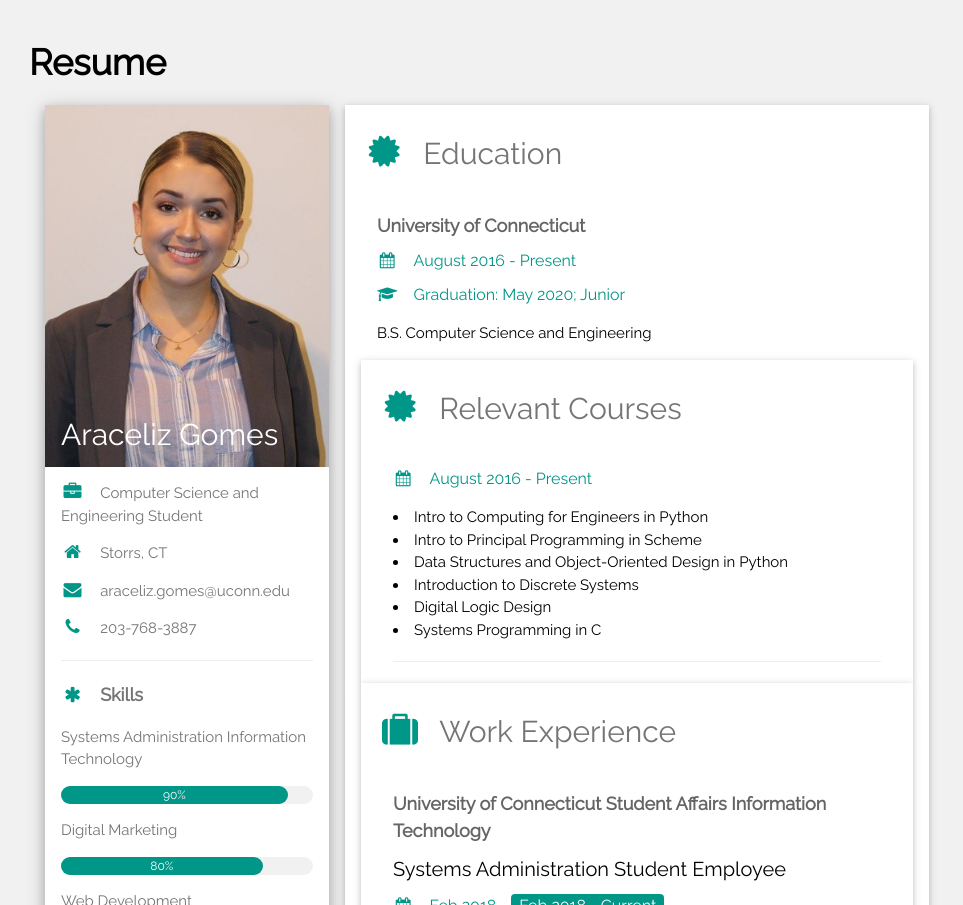
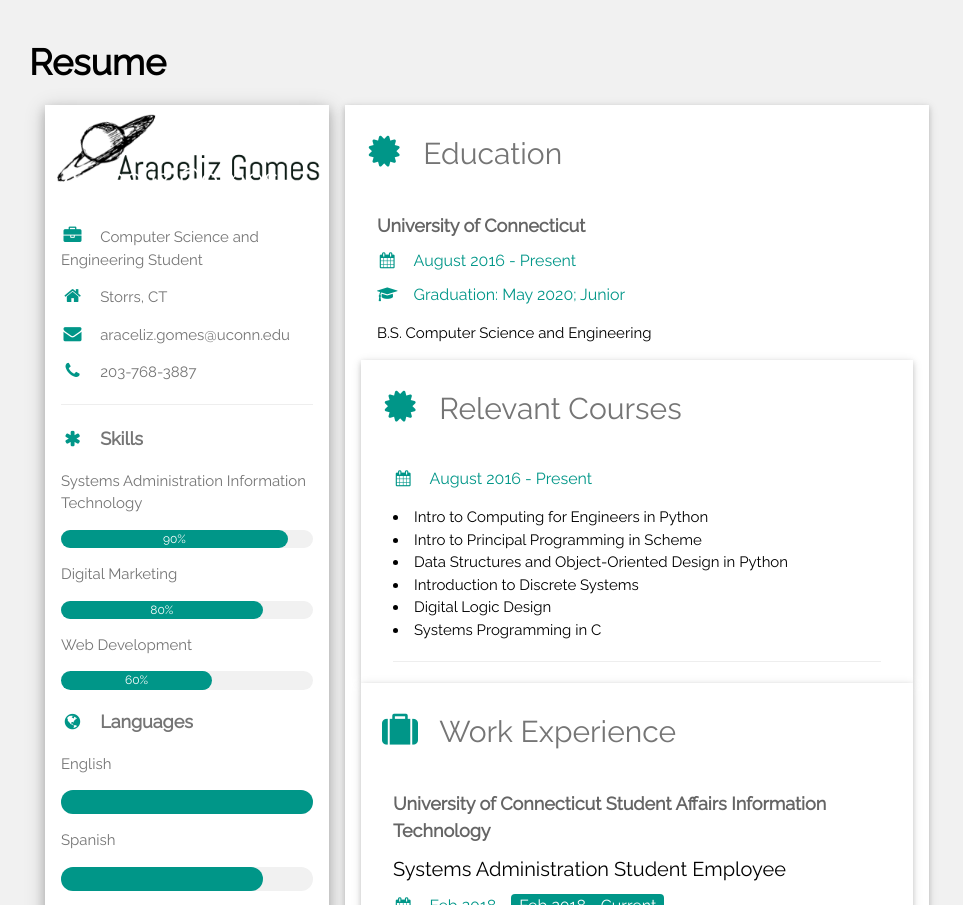
Before and after one commit to AracelizGomes/AracelizGomes.github.io, a website: page index.html in a window 1280 px wide. Shown: the part 946-1851 px from the top of the page, without its empty margins (303-1266 px from the left). Drawn offline with nearby package versions, Linux system fonts and the light colour scheme.

Commit message:
Update index.html

```diff
--- a/index.html
+++ b/index.html
@@ -137,7 +137,7 @@ body,h1,h2,h3,h4,h5,h6 {font-family: "Raleway", sans-serif}
 
       <div class="w3-white w3-text-grey w3-card-4">
         <div class="w3-display-container">
-          <img src="headshot.png" style="width:100%" alt="Avatar">
+          <img src="ag.PNG" style="width:100%" alt="Avatar">
           <div class="w3-display-bottomleft w3-container w3-text-white">
             <h2>Araceliz Gomes</h2>
           </div>
```
